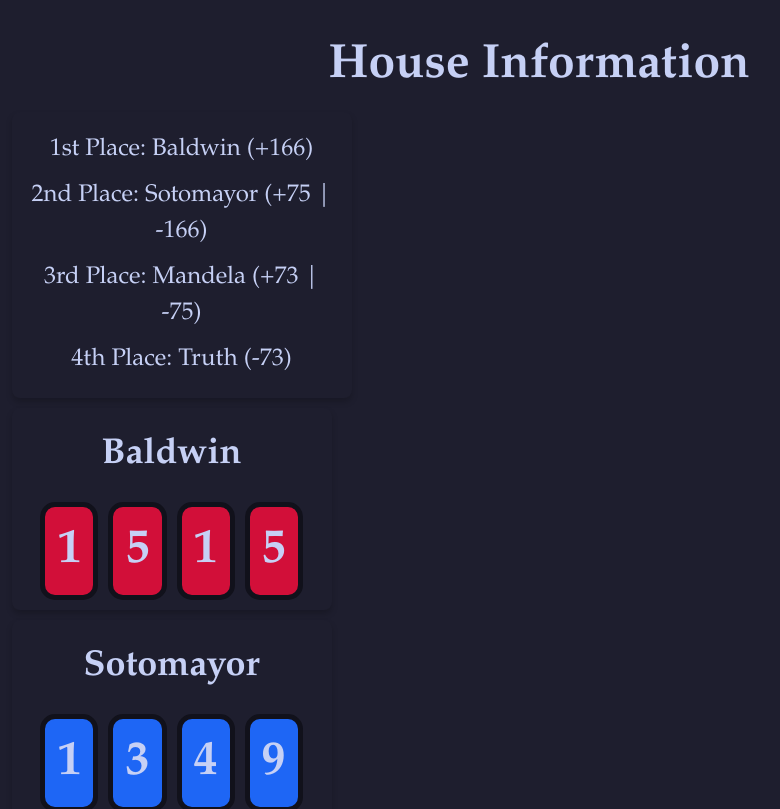
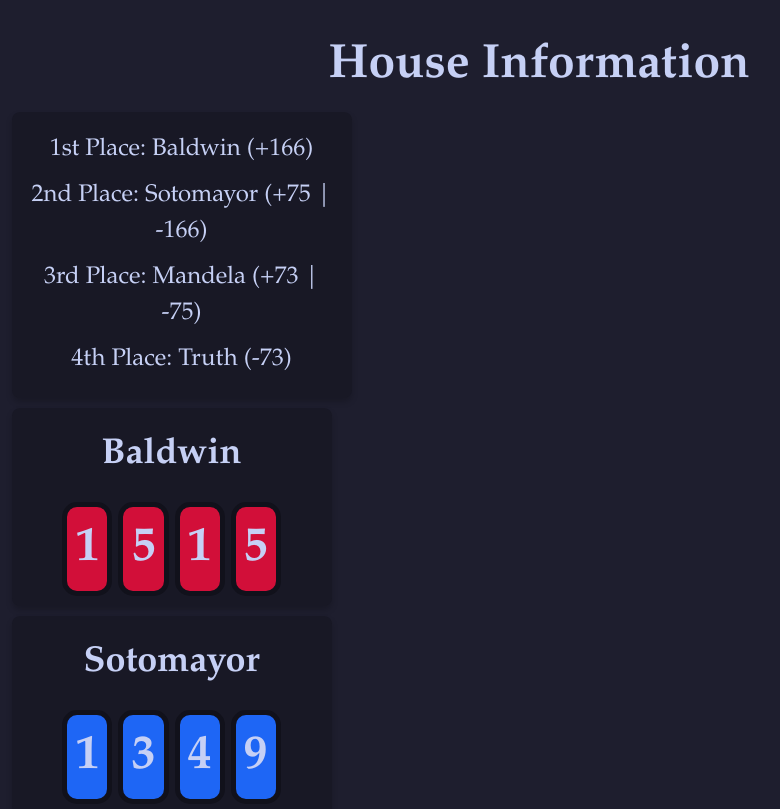
Before and after one commit to scarcekoi/house-information, a React (Vite) app: page / in a window 1280 px wide. Shown: the top 809 px of the page, without its empty margins (101-881 px from the left). Built offline with nearby package versions, Linux system fonts and the light colour scheme.

Commit message:
Update index.css

```diff
--- a/src/index.css
+++ b/src/index.css
@@ -42,7 +42,7 @@ h1 {
 }
 
 .widget {
-  background-color: #1E1E2E;  /* Background color for widgets */
+  background-color: #181825;  /* Updated widget background color */
   padding: 15px 20px;  /* Reduce the padding at the top and bottom */
   margin: 10px 0;
   border-radius: 8px;
@@ -73,8 +73,8 @@ h1 {
 }
 
 .digit {
-  margin: 0 5px;
-  padding: 8px 12px;  /* Adjust padding to make digits shorter */
+  margin: 0 3px;  /* Reduce space between digits */
+  padding: 6px 8px;  /* Adjust padding to make digits smaller */
   border-radius: 15px;
   color: #C6D0F5;
   transition: transform 0.3s ease;
```
